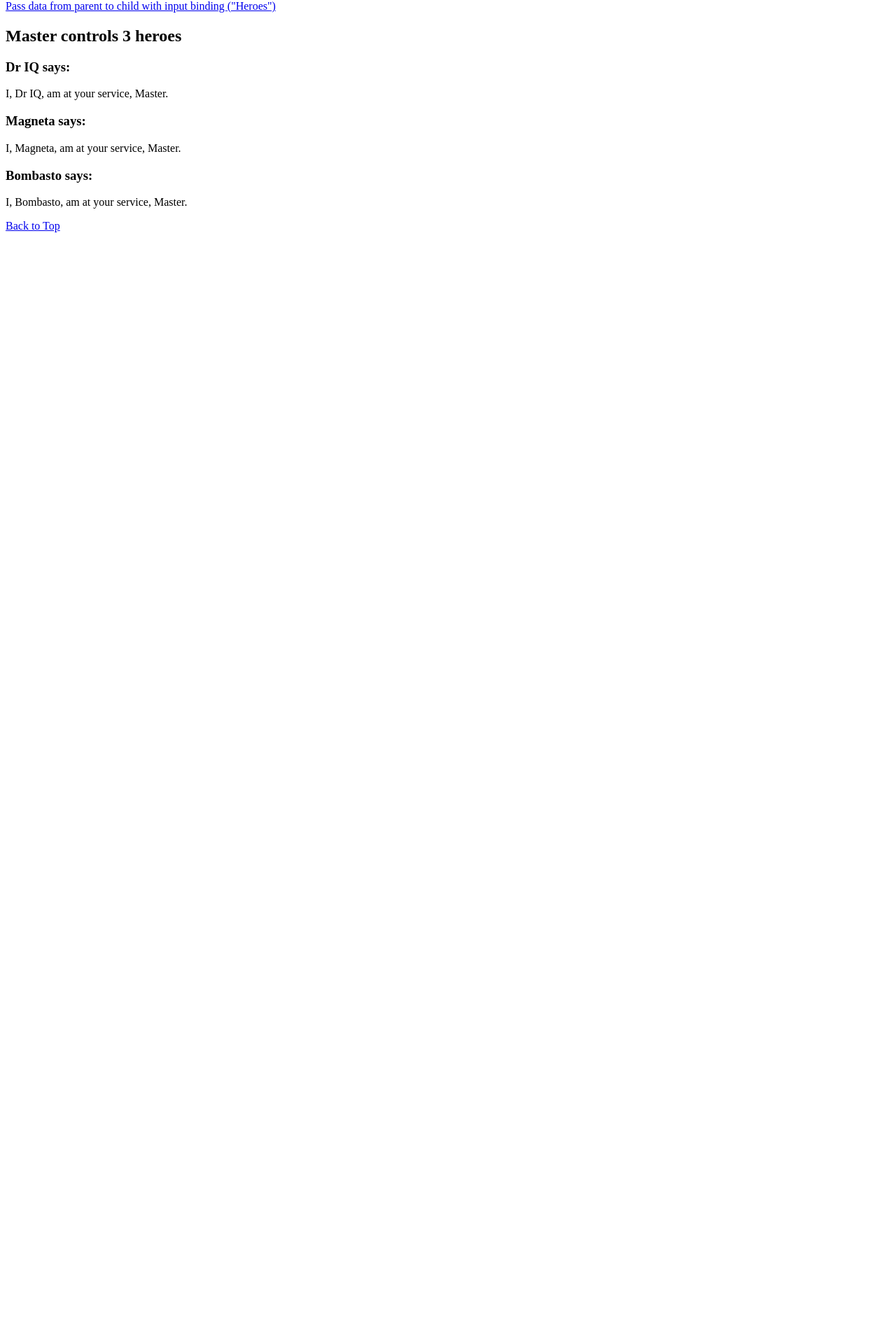
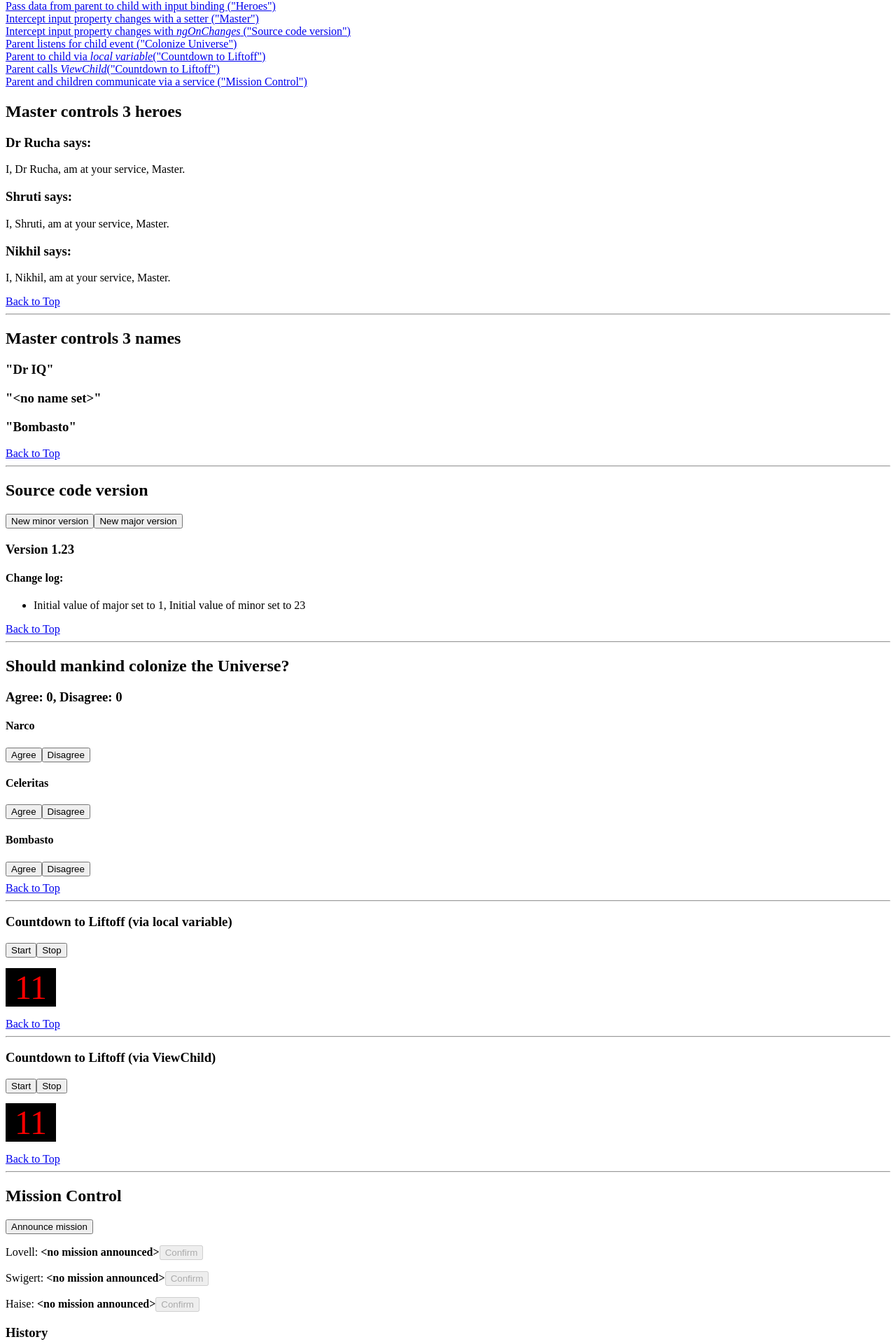
Before and after one commit to nikhilyam/Component-Interaction, an Angular app: page / in a window 1280 px wide. Shown: the part 80-2000 px from the top of the page at 70% size. Before the commit the page ends 800 px from the top, so only its background shows below. Built offline with nearby package versions, Linux system fonts and the light colour scheme.

Commit message:
2 files modified

```diff
--- a/src/app/app.component.html
+++ b/src/app/app.component.html
@@ -1,8 +1,65 @@
 <h1 id="top">Component Communication Cookbook</h1>
+
 <a href="#parent-to-child"
   >Pass data from parent to child with input binding ("Heroes")</a
 ><br />
+<a href="#parent-to-child-setter"
+  >Intercept input property changes with a setter ("Master")</a
+><br />
+<a href="#parent-to-child-on-changes"
+  >Intercept input property changes with <i>ngOnChanges</i> ("Source code
+  version")</a
+><br />
+<a href="#child-to-parent"
+  >Parent listens for child event ("Colonize Universe")</a
+><br />
+<a href="#parent-to-child-local-var"
+  >Parent to child via <i>local variable</i>("Countdown to Liftoff")</a
+><br />
+<a href="#parent-to-view-child"
+  >Parent calls <i>ViewChild</i>("Countdown to Liftoff")</a
+><br />
+<a href="#bidirectional-service"
+  >Parent and children communicate via a service ("Mission Control")</a
+><br />
+
 <div id="parent-to-child">
   <app-hero-parent></app-hero-parent>
 </div>
 <a href="#top" class="to-top">Back to Top</a>
+
+<hr />
+<div id="parent-to-child-setter">
+  <app-name-parent></app-name-parent>
+</div>
+<a href="#top" class="to-top">Back to Top</a>
+
+<hr />
+<div id="parent-to-child-on-changes">
+  <app-version-parent></app-version-parent>
+</div>
+<a href="#top" class="to-top">Back to Top</a>
+
+<hr />
+<div id="child-to-parent">
+  <app-vote-taker></app-vote-taker>
+</div>
+<a href="#top" class="to-top">Back to Top</a>
+
+<hr />
+<div id="parent-to-child-local-var">
+  <app-countdown-parent-lv></app-countdown-parent-lv>
+</div>
+<a href="#top" class="to-top">Back to Top</a>
+
+<hr />
+<div id="parent-to-view-child">
+  <app-countdown-parent-vc></app-countdown-parent-vc>
+</div>
+<a href="#top" class="to-top">Back to Top</a>
+
+<hr />
+<div id="bidirectional-service">
+  <app-mission-control></app-mission-control>
+</div>
+<a href="#top" class="to-top">Back to Top</a>
--- a/src/app/hero.ts
+++ b/src/app/hero.ts
@@ -3,7 +3,7 @@ export interface Hero {
 }
 
 export const HEROES = [
-  { name: 'Dr IQ' },
-  { name: 'Magneta' },
-  { name: 'Bombasto' },
+  { name: 'Dr Rucha' },
+  { name: 'Shruti' },
+  { name: 'Nikhil' },
 ];
```
